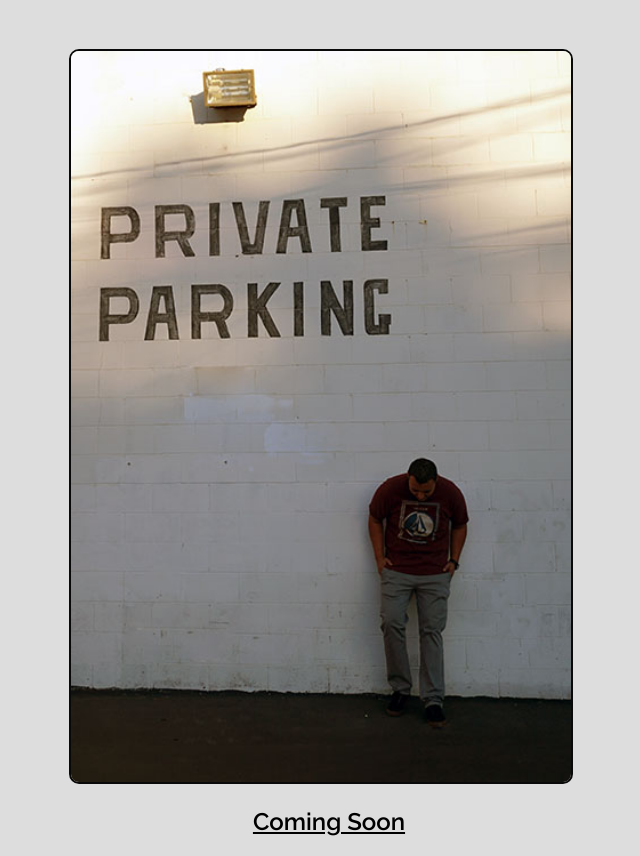
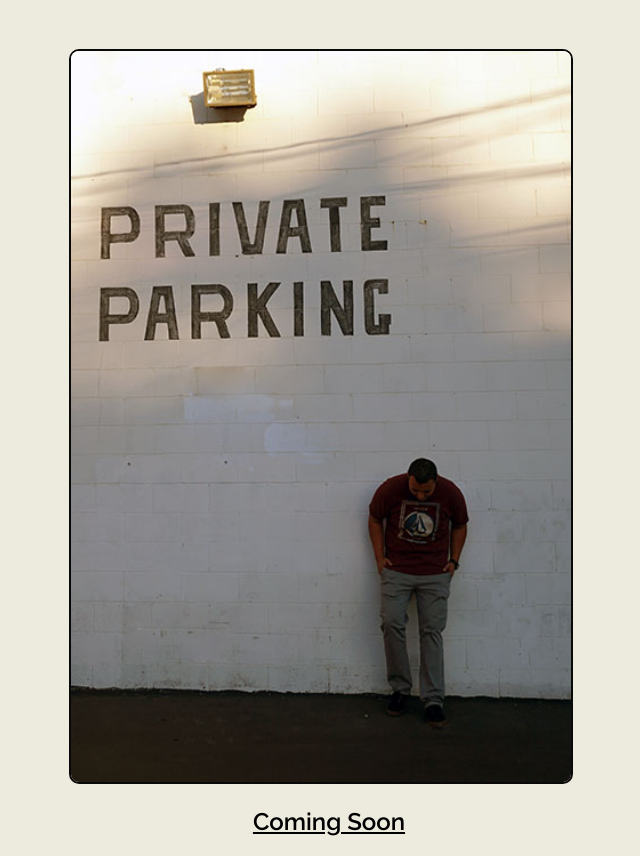
Before and after one commit to MiguelMeraz/miguelmeraz.com, a plain HTML site: page index.html in a window 1280 px wide. Shown: the whole page, without its empty margins (311-951 px from the left). Drawn offline with Linux system fonts and the light colour scheme.

Commit message:
Minor Change

```diff
--- a/style.css
+++ b/style.css
@@ -2,7 +2,7 @@ html{
   margin: 0;
   padding: 0;
   box-sizing: border-box;
-  background-color: rgb(222, 221, 221);
+  background-color: #EDEADE;
   font-family: 'Raleway', sans-serif;
 }
 
```
Also changed, not shown: index.html (+0 -4 lines).
